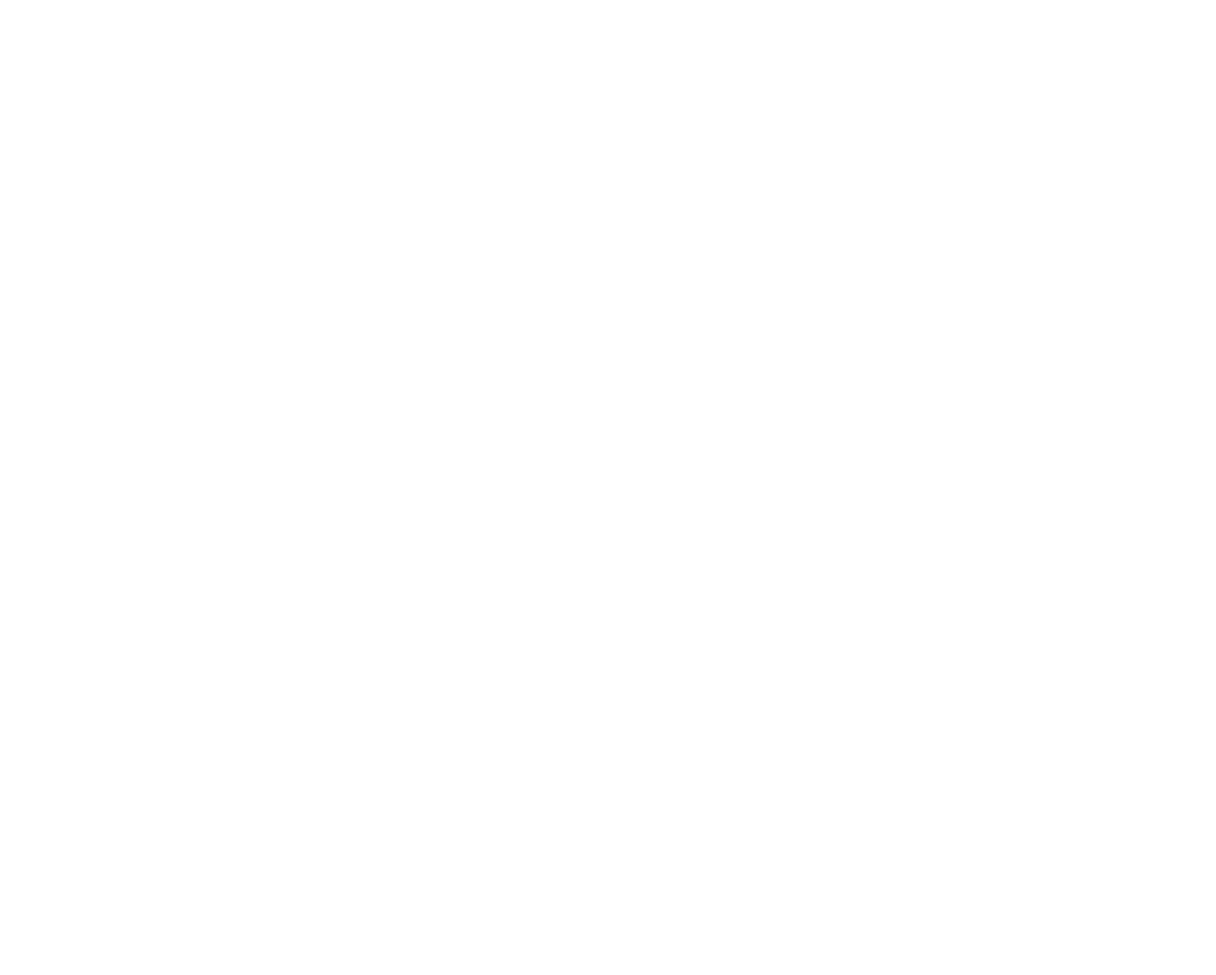
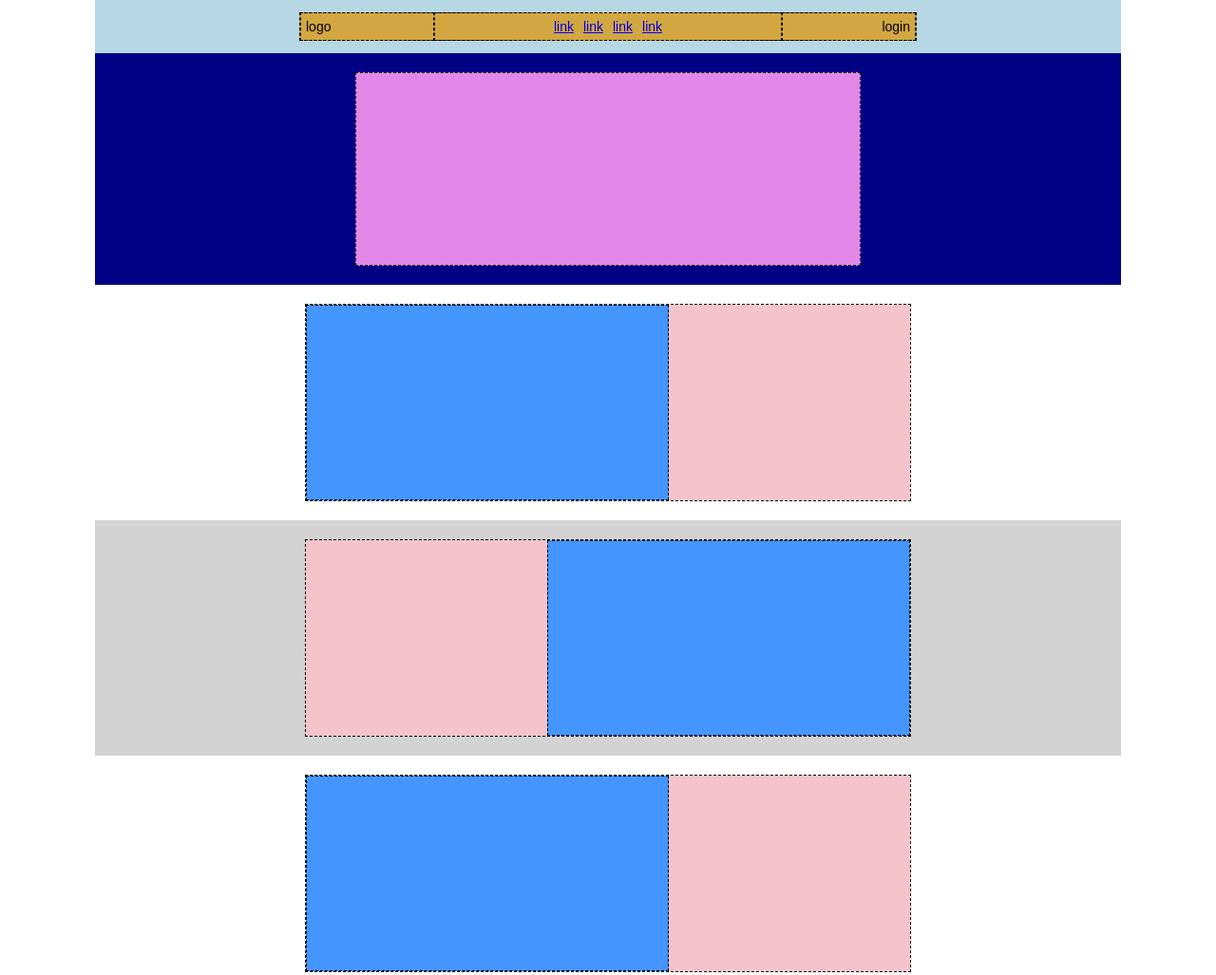
Before and after one commit to giamaf/htmlcss-struttura-discord, a plain HTML site: page index.html in a window 1280 px wide. Shown: the top 1027 px of the page at 95% size. Before the commit the page ends 800 px from the top, so only its background shows below. Drawn offline with Linux system fonts and the light colour scheme.

Commit message:
added header + main

```diff
--- a/index.html
+++ b/index.html
@@ -13,7 +13,58 @@
 </head>
 
 <body>
+    <header class="container">
+        <!-- Header -->
+        <div class="top">
+            <nav class="baritems">
+                <div class="logo">logo</div>
+                <div class="link">
+                    <ul>
+                        <li><a href="#">link</a></li>
+                        <li><a href="#">link</a></li>
+                        <li><a href="#">link</a></li>
+                        <li><a href="#">link</a></li>
+                    </ul>
+                </div>
+                <div class="login">login</div>
+            </nav>
+        </div>
+        <div class="bottom">
+            <div class="box"></div>
+        </div>
+    </header>
 
+    <!-- Main -->
+    <main class="container">
+        <section class="small">
+            <div class="box">
+                <div class="image"></div>
+                <div class="text"></div>
+            </div>
+        </section>
+        <section class="small grey">
+            <div class="box">
+                <div class="image"></div>
+                <div class="text"></div>
+            </div>
+        </section>
+        <section class="small">
+            <div class="box">
+                <div class="image"></div>
+                <div class="text"></div>
+            </div>
+        </section>
+        <section class="big">
+            <div class="box"></div>
+        </section>
+    </main>
+
+    <!-- Footer -->
+    <footer>
+
+
+
+    </footer>
 
 
 </body>
--- a/style.css
+++ b/style.css
@@ -14,3 +14,122 @@ body {
     --paddings: 5px;
     --marginm: 10px;
 }
+
+/* Header top*/
+header.container {
+    display: flex;
+    flex-direction: column;
+    height: 300px;
+    margin: 0;
+}
+
+header .top {
+    display: flex;
+    justify-content: center;
+    align-items: center;
+    height: 20%;
+    background-color: rgb(182, 215, 228);
+}
+
+header .baritems {
+    background-color: rgb(210, 167, 65);
+    border: var(--border);
+    display: flex;
+    width: 60%;
+    height: 50%;
+    align-items: center;
+}
+
+.baritems>div {
+    display: flex;
+    flex-basis: 100%;
+    height: 66%;
+    align-items: center;
+    padding: var(--paddings);
+    border: var(--border);
+}
+
+.link ul {
+    list-style-type: none;
+    display: flex;
+    justify-content: center;
+    gap: 10px;
+    padding-left: 120px;
+    padding-right: 120px;
+    margin: 0px;
+}
+
+.login {
+    justify-content: flex-end;
+}
+
+/* Header bottom */
+header .bottom {
+    height: 80%;
+    background-color: rgb(0, 0, 133);
+    display: flex;
+    justify-content: center;
+    align-items: center;
+    padding: var(--paddingm);
+}
+
+header div.box {
+    background-color: rgb(224, 135, 232);
+    flex-basis: 50%;
+    height: 90%;
+    border: var(--border);
+}
+
+/* Main */
+main.container {
+    display: flex;
+    flex-direction: column;
+    height: 1200px;
+}
+
+section.small {
+    display: flex;
+    height: 300px;
+    justify-content: center;
+    align-items: center;
+    padding: 10px;
+}
+
+.small.grey {
+    background-color: lightgray;
+}
+
+.small.grey>.box {
+    flex-direction: row-reverse;
+}
+
+section.big {
+    display: flex;
+    justify-content: center;
+    align-items: center;
+    padding: ;
+    background-color: lightgrey;
+    height: 600px;
+}
+
+div.box {
+    display: flex;
+    flex-basis: 60%;
+    height: 90%;
+    border: var(--border);
+}
+
+main div.image {
+    border: var(--border);
+    background-color: rgb(69, 149, 267);
+    flex-basis: 60%;
+}
+
+main div.text {
+    background-color: rgb(245, 195, 203);
+    flex-basis: 40%;
+}
+
+.big>.box {
+    background-color: green;
+}
```
